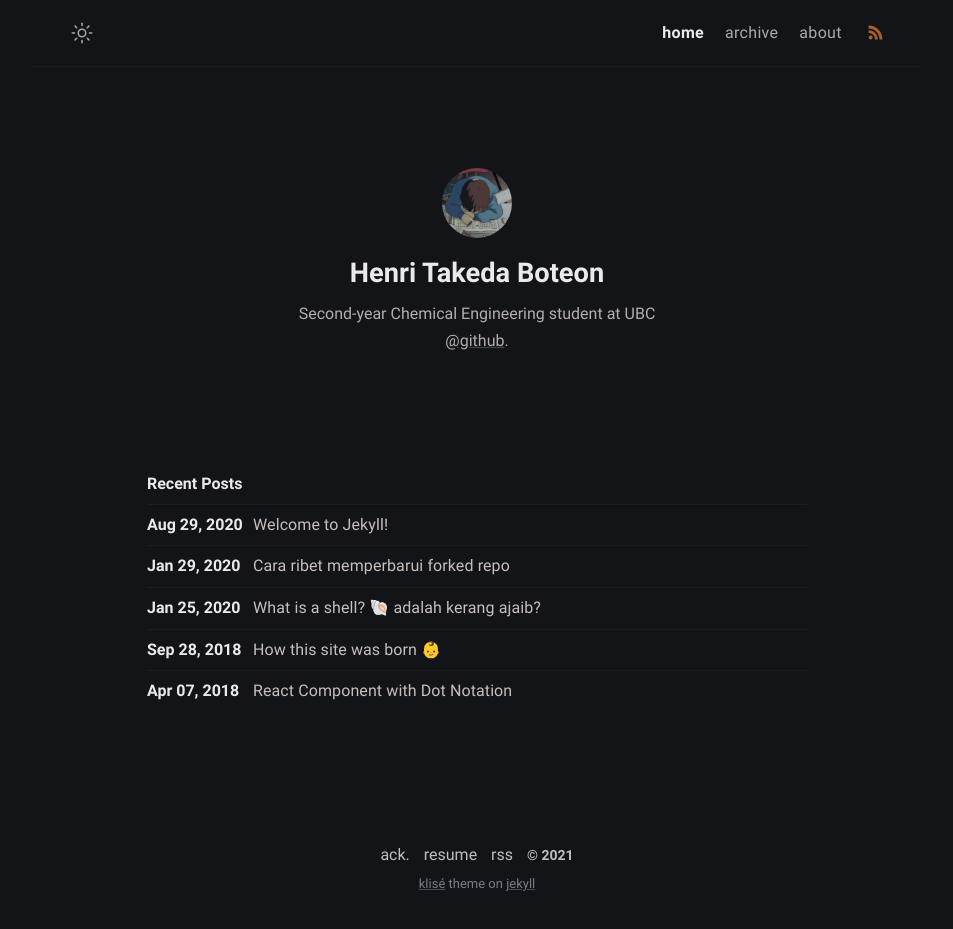
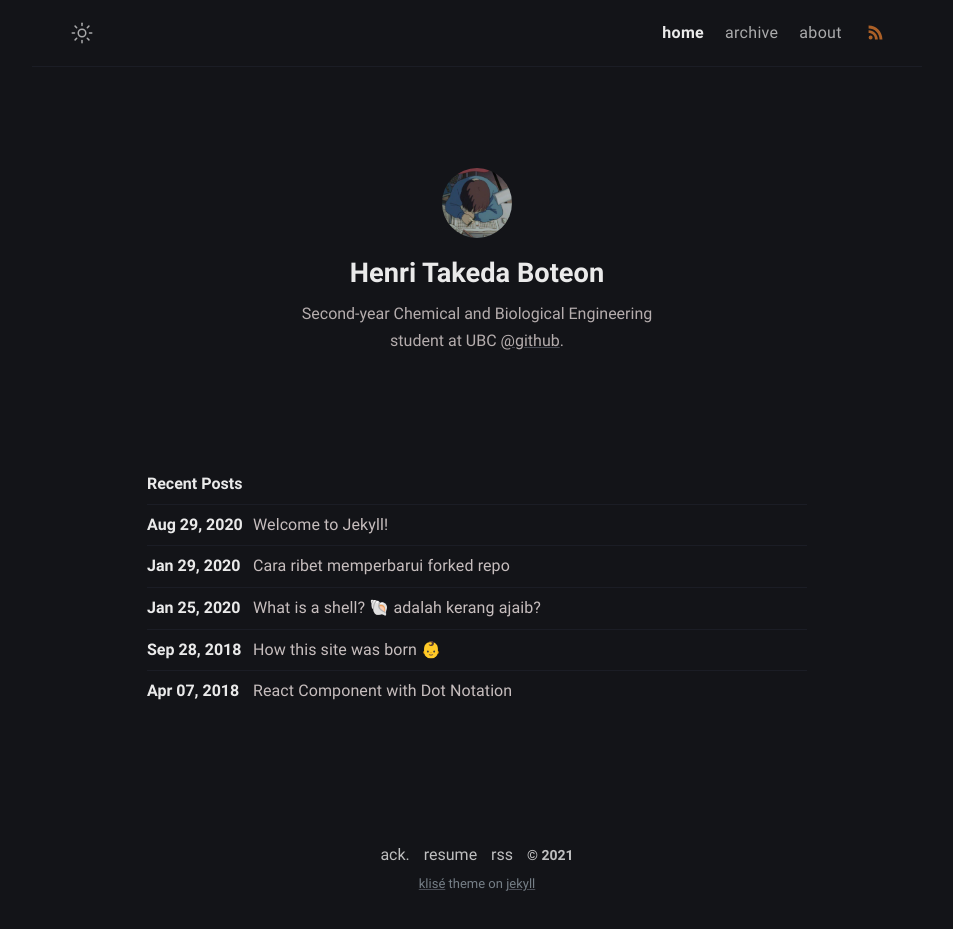
Before and after one commit to Pistachihen/pistachi.github.io, a Jekyll site: the page built from index.md, in a window 1280 px wide. Shown: the whole page, without its empty margins (163-1116 px from the left). Built offline with Jekyll 4.4.1, drawn with Linux system fonts in a browser that asks for light colours.

Commit message:
_config.yml: changed

```diff
--- a/_config.yml
+++ b/_config.yml
@@ -11,7 +11,7 @@ mode: dark
 author:
   name: Henri Takeda Boteon
   bio: >-
-    Second-year Chemical Engineering student at UBC <a
+    Second-year Chemical and Biological Engineering student at UBC <a
     href="https://github.com/piharpi/jekyll-klise" target="_blank"
     rel="noopener">@github</a>.
   username: username
```
